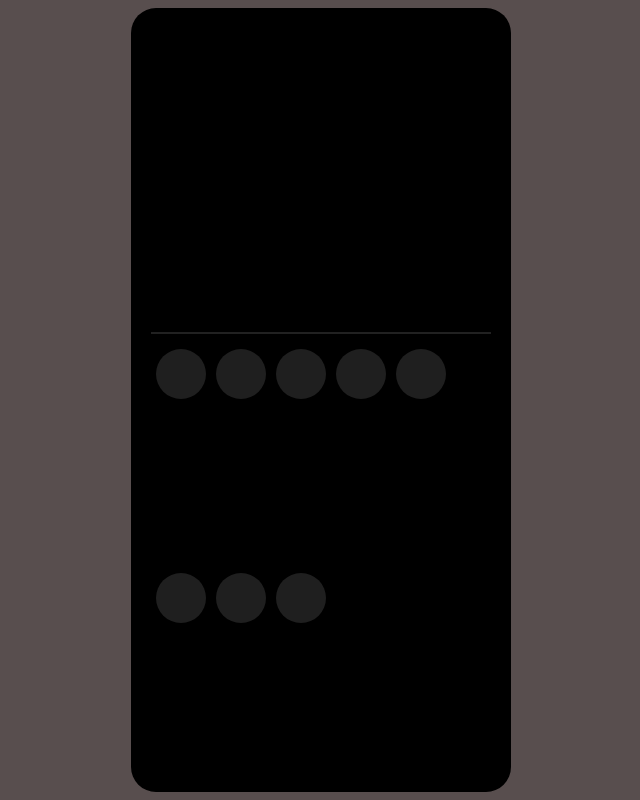
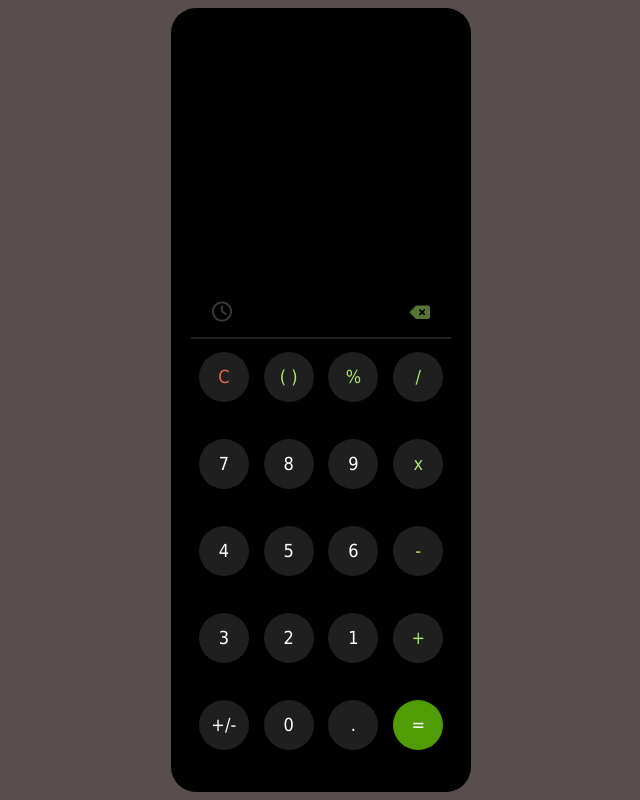
Before and after one commit to ltdonova/TOP-Calculator, a plain HTML site: page index.html in a window 1280 px wide. Shown: the whole page, without its empty margins (319-959 px from the left). Drawn offline with Linux system fonts and the light colour scheme.

Commit message:
template competetion

```diff
--- a/index.html
+++ b/index.html
@@ -2,27 +2,52 @@
 
 <head>
 <link rel="stylesheet" href="style.css">
-
+<script src="https://kit.fontawesome.com/c388107fa7.js" crossorigin="anonymous"></script>
 </head>
 
 <body>
     <div class="calculator">
-        <div class="display"></div>
-        <div class="mid-bar"></div>
-        <div class="mid-section">
-            <hr class="line">
-        </div>
-        <div class="keypad">
-            <div class="keypadButton"></div>
-            <div class="keypadButton"></div>
-            <div class="keypadButton"></div>
-            <div class="keypadButton"></div>
-            <div class="keypadButton"></div>
-            <div class="keypadButton"></div>
-            <div class="keypadButton"></div>
-            <div class="keypadButton"></div>
+        <div class="inner">
+            <div class="display"></div>
+            <div class="mid-bar">
+                <div class="grey-circle">
+                    <span class="timer">
+                        <i class="far fa-clock"></i>
+                    </span>
+                </div>
+                <div class="grey-circle">
+                    <span class="backspace">
+                        <i class="fas fa-backspace"></i>
+                    </span>
+                </div>
+            </div>
+            <div class="mid-section">
+                <hr class="line">
+            </div>
+            <div class="keypad">
+                <div class="keypadButton clear">C</div>
+                <div class="keypadButton operator">( )</div>
+                <div class="keypadButton operator">%</div>
+                <div class="keypadButton operator">/</div>
+                <div class="keypadButton">7</div>
+                <div class="keypadButton">8</div>
+                <div class="keypadButton">9</div>
+                <div class="keypadButton operator">x</div>
+                <div class="keypadButton">4</div>
+                <div class="keypadButton">5</div>
+                <div class="keypadButton">6</div>
+                <div class="keypadButton operator">-</div>
+                <div class="keypadButton">3</div>
+                <div class="keypadButton">2</div>
+                <div class="keypadButton">1</div>
+                <div class="keypadButton operator">+</div>
+                <div class="keypadButton">+/-</div>
+                <div class="keypadButton">0</div>
+                <div class="keypadButton">.</div>
+                <div class="keypadButton equals">=</div>
 
 
+            </div>
         </div>
     </div>
 </body>
--- a/script.js
+++ b/script.js
@@ -0,0 +1,13 @@
+var backspaceIcon = document.querySelector('.backspace');
+
+function lightenBackspace(){
+    if(true){
+        backspaceIcon.classList.add('light-backspace');
+    }
+}
+
+function dimBackspace(){
+    backspaceIcon
+}
+backspaceIcon.addEventListener('pointerdown',lightenBackspace);
+backspaceIcon.addEventListener('pointerdown',dimBackspace);
--- a/style.css
+++ b/style.css
@@ -4,12 +4,22 @@ html{
 
 .calculator{
     background-color: black;
-    width: 30%;
+    /* width: 24%; */
+    width: 300;
     height: 100%;
     margin: auto;
     border-radius: 25px;
+
+}
+
+.inner{
     display: flex;
     flex-direction: column;
+    margin-left: 20;
+    margin-right: 20;
+    margin-bottom: 30;
+    height: 100%;
+
 }
 
 .display{
@@ -17,7 +27,11 @@ html{
 }
 
 .mid-bar{
-    height: 10%
+    height: 10%;
+    display: flex;
+    justify-content: space-between;
+    align-items:flex-end;
+    margin: 0 21 7 21;
 }
 .mid-section{
     height: fit-content;
@@ -27,27 +41,87 @@ html{
     background-color: #212121;
     border-style: none;
     border: .7px solid #212121;
-    margin: 10 20 10 20;
+    /* margin: 10 20 10 20; */
 
 }
+
 
 .keypad{
     flex-grow: 1; /* default 0 */
     display: flex;
     flex-wrap: wrap;
-    margin-left: 20;
-    margin-right: 20;
+    justify-content: space-evenly;
+    margin-bottom: 10;
+
 }
 
 .keypadButton{
     border-radius: 50%;
-
+    display: flex;
+    flex-direction: column;
     height: 50;
     width: 50;
     background-color: #1f1f1f;
-    margin: 5;
+    margin: 5 7 5 7;
+    text-align: center;
+    justify-content: center;
+    color: white;
+    font-family: Tahoma ;
+    font-size: 18;
+    cursor: pointer;
+    user-select: none;
+
+}
+.keypadButton:active{
+    background-color: rgb(73, 73, 73);
+    font-size: 14;
+
 }
 
+
+.clear{
+    color:#df6a50;
+}
 .equals{
-    background-color: #427e04;
+    background-color: #509c04;
+    color: white;
 }
+.operator{
+    color:#aee277;
+}
+
+.timer{
+    font-size: 20px;
+     /* color: #9f9f9f; */
+     color: #9f9f9f5d;
+     align-self: center;
+
+    height:21px;
+}
+
+.backspace{
+    font-size: 18px;
+    color: #9ed1638c;
+    /* color: #9dd163;  */
+    height:21px;
+    align-self: center;
+
+}
+
+.light-backspace{
+    color: #9dd163;
+
+}
+/* .grey-circle{
+    user-select: none;
+}
+.grey-circle:active{
+    border-radius: 50%;
+    height: 25;
+    width: 25;
+    background-color: rgb(73, 73, 73);
+    display: flex;
+    justify-content: center;
+    align-content: center;
+
+} */
```
